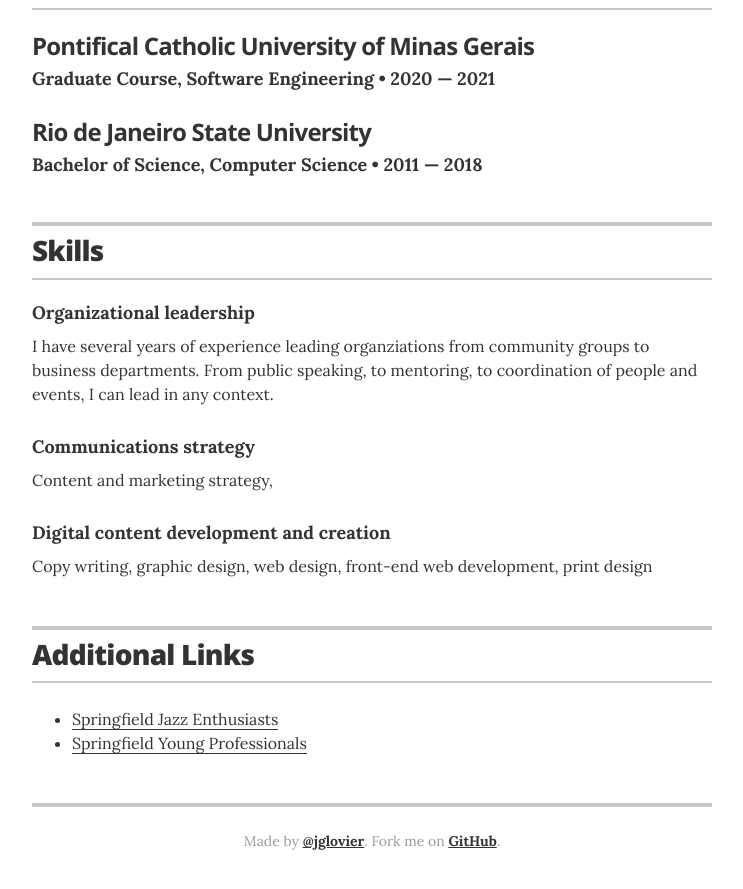
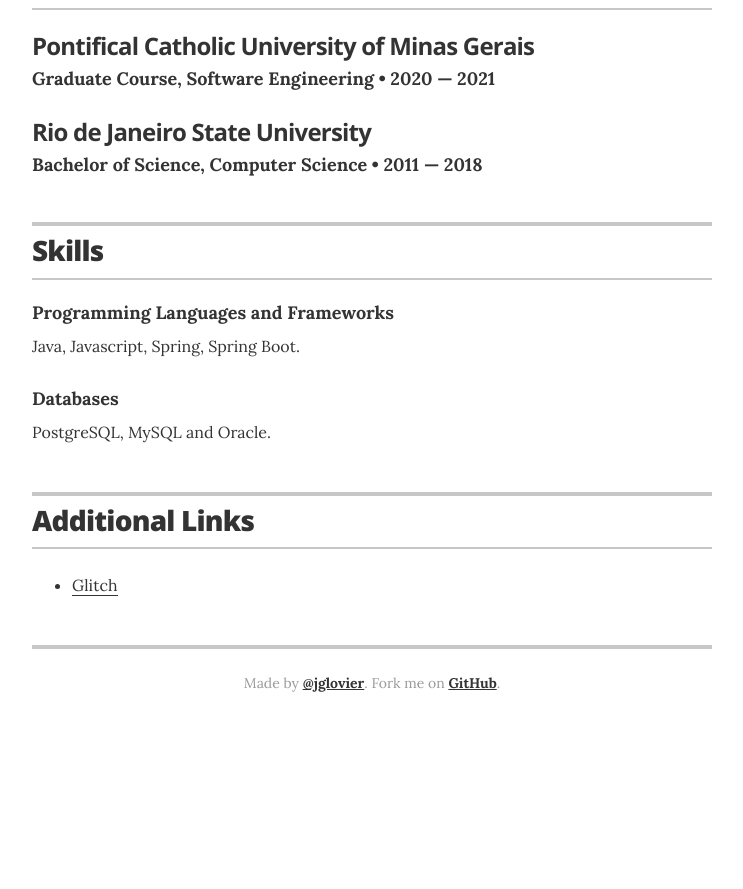
Before and after one commit to pedrobezerradev/pedrobezerradev.github.io, a Jekyll site: the page built from index.html, in a window 1280 px wide and 900 px high, scrolled down 1173 px. Shown: the top 889 px of the window, without its empty margins (268-1011 px from the left). Built offline with Jekyll 4.4.1, drawn with Linux system fonts in a browser that asks for light colours; after the commit the page ends 1915 px from its top, so only the background shows below that.

Commit message:
alteracao na secao de skills

```diff
--- a/_data/links.yml
+++ b/_data/links.yml
@@ -1,5 +1,3 @@
 # links
-- url: "#"
-  description: Springfield Jazz Enthusiasts
-- url: "#"
-  description: Springfield Young Professionals
+- url: "https://glitch.com/@eugenissimo"
+  description: Glitch
--- a/_data/skills.yml
+++ b/_data/skills.yml
@@ -1,12 +1,8 @@
 # Skills
-# Organizational leadership
-- skill: Organizational leadership
-  description: I have several years of experience leading organziations from community groups to business departments. From public speaking, to mentoring, to coordination of people and events, I can lead in any context.
+# Programming Languages
+- skill: Programming Languages and Frameworks
+  description: Java, Javascript, Spring, Spring Boot.
 
-# Communications strategy
-- skill: Communications strategy
-  description: Content and marketing strategy,
-
-# Digital content development and creation
-- skill: Digital content development and creation
-  description: Copy writing, graphic design, web design, front-end web development, print design
+# Databases
+- skill: Databases
+  description: PostgreSQL, MySQL and Oracle.
```
